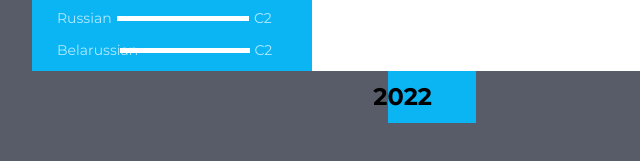
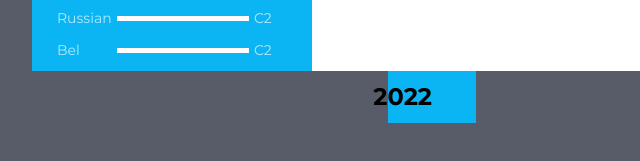
Before and after one commit to AksanaStankevich/rsschool-cv, a plain HTML site: page index.html in a window 1280 px wide. Shown: the part 1337-1498 px from the top of the page, 208-848 px from the left. Drawn offline with Linux system fonts and the light colour scheme.

Commit message:
Update index.html

```diff
--- a/index.html
+++ b/index.html
@@ -182,7 +182,7 @@
                         </li>
                         <li>
                             <div class="skill_name">
-                                Belarussian
+                                Bel
                             </div>
                             <div class="skill_progress">
                                 <span style="width: 100%;"></span>
```
